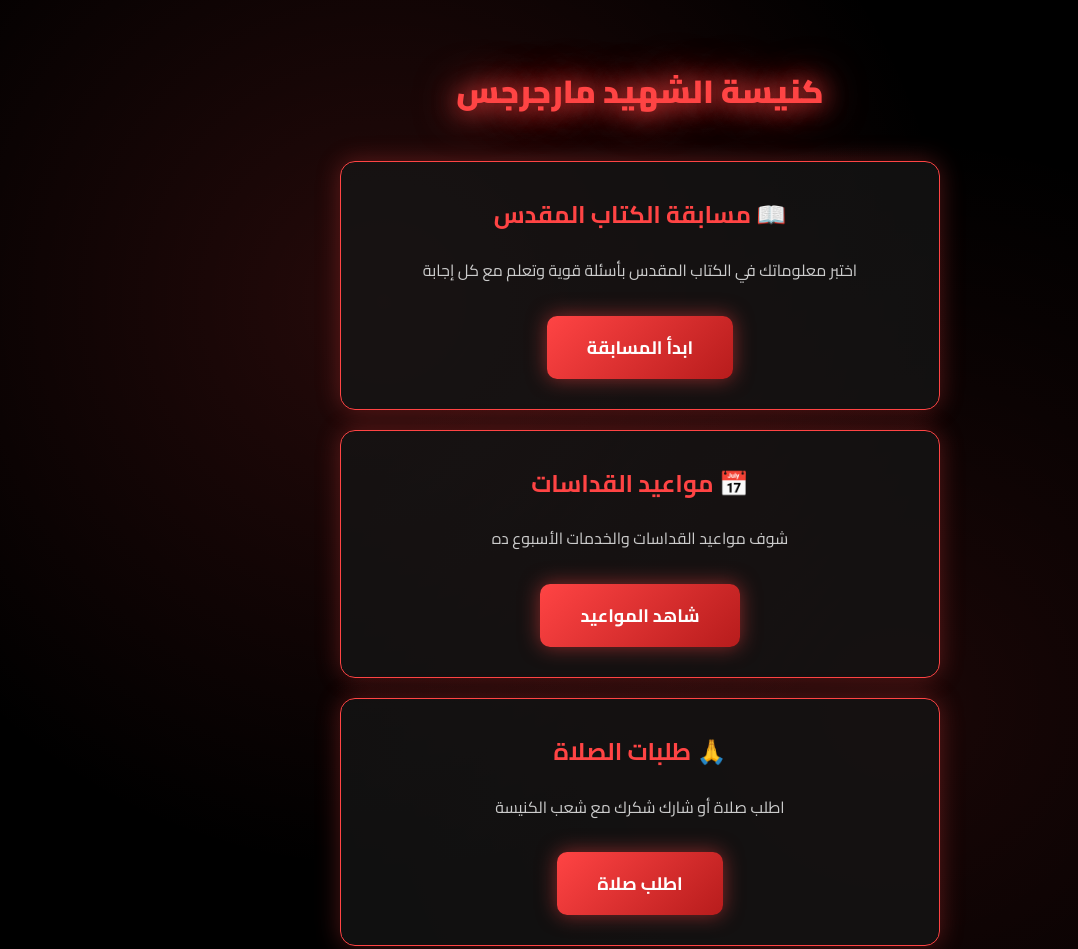
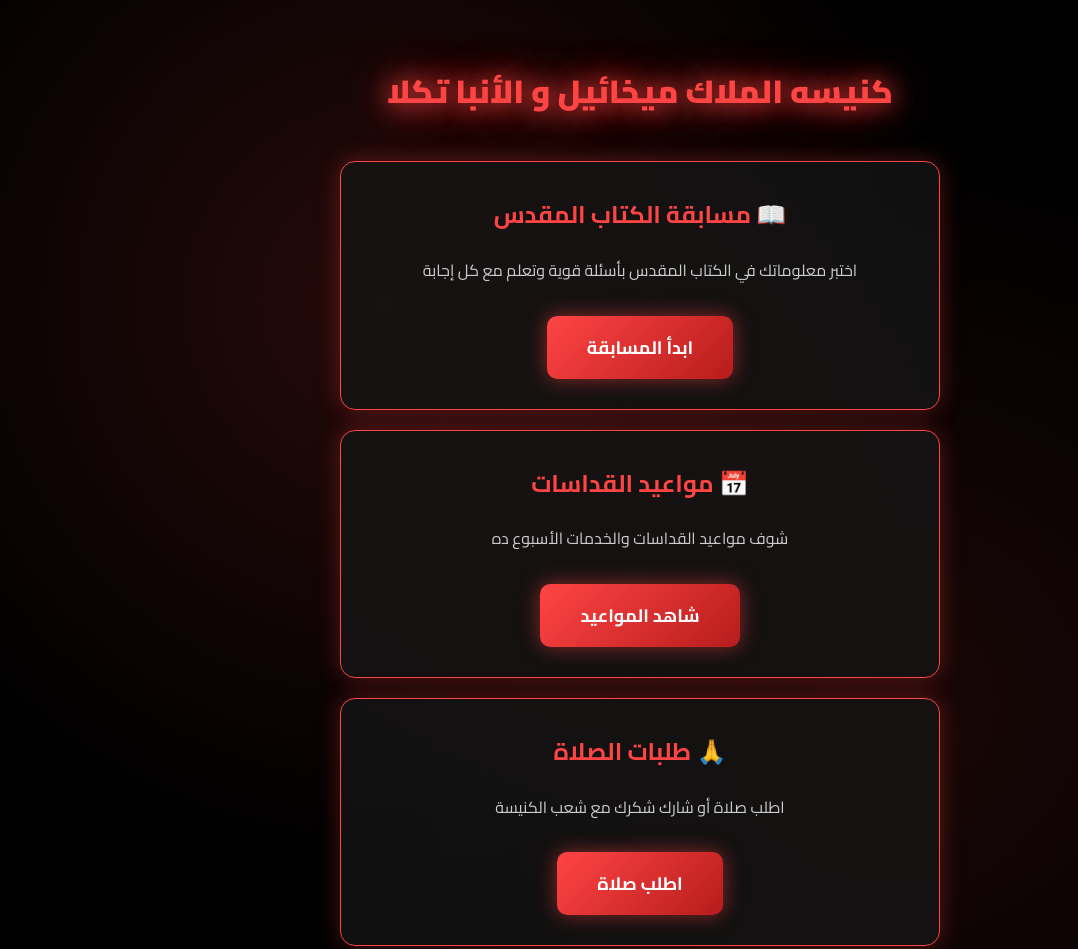
Before and after one commit to anwrwjyh759-del/Asela-kanasia, a plain HTML site: page index.html in a window 1280 px wide. Shown: the top 949 px of the page, without its empty margins (0-1078 px from the left). Drawn offline with Linux system fonts and the light colour scheme.

Commit message:
Update index.html

```diff
--- a/index.html
+++ b/index.html
@@ -87,7 +87,7 @@
 </head>
 <body>
 <div class="container">
-  <h1>كنيسة الشهيد مارجرجس</h1>
+  <h1>كنيسه الملاك ميخائيل و الأنبا تكلا</h1>
 
   <div class="card">
     <h2>📖 مسابقة الكتاب المقدس</h2>
```
